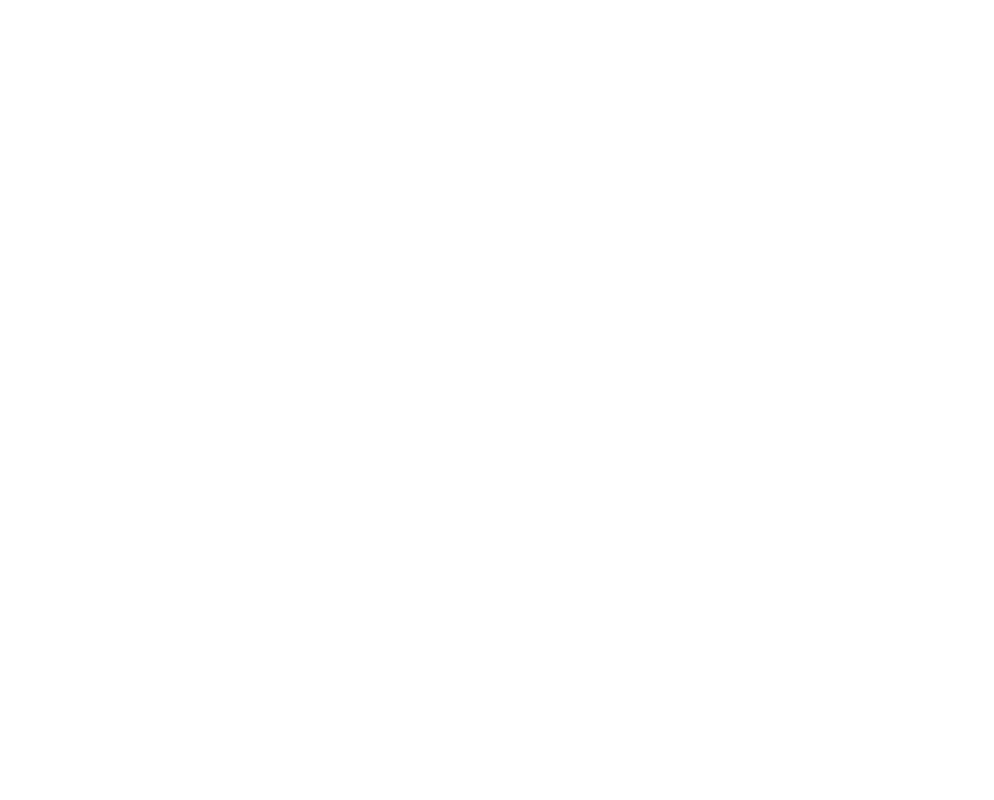
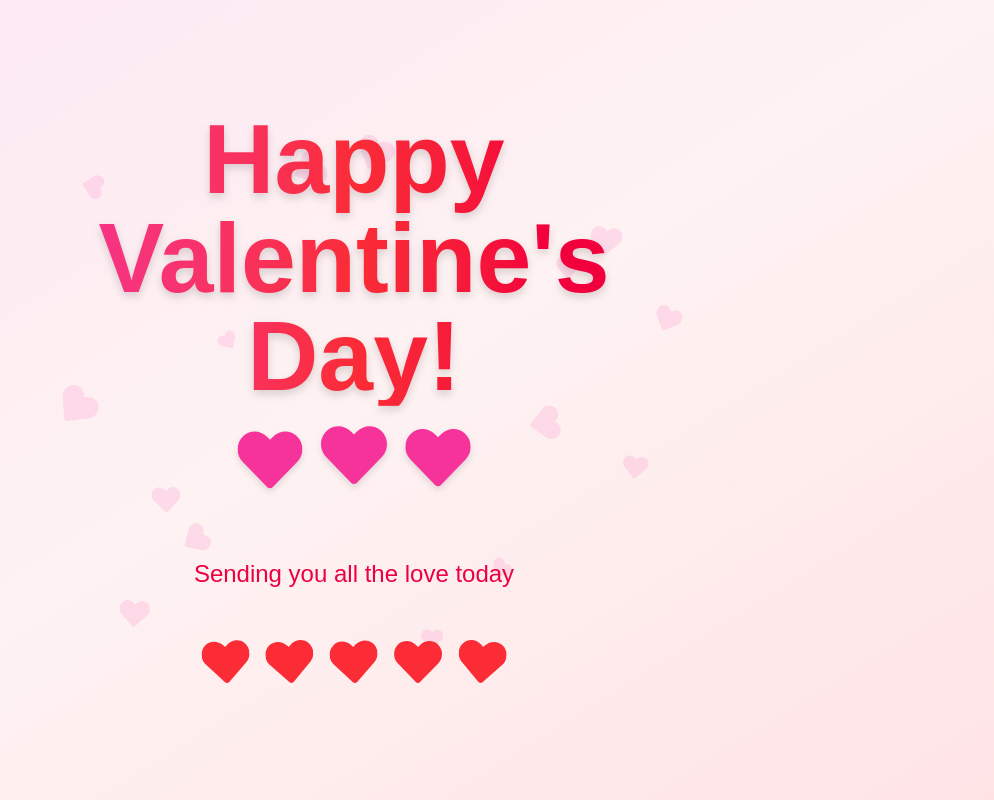
Before and after one commit to xy-real/blooming, a Next.js app: page / in a window 1280 px wide. Shown: the whole page, without its empty margins (286-1280 px from the left). Built offline with nearby package versions, Linux system fonts and the light colour scheme.

Commit message:
feat: initial homepage setup

```diff
--- a/app/page.tsx
+++ b/app/page.tsx
@@ -1,7 +1,154 @@
+"use client";
+
+import { motion } from "framer-motion";
+import { FaHeart } from "react-icons/fa";
+
 export default function Home() {
+  const containerVariants = {
+    hidden: { opacity: 0 },
+    visible: {
+      opacity: 1,
+      transition: {
+        staggerChildren: 0.3,
+        delayChildren: 0.2,
+      },
+    },
+  };
+
+  const itemVariants = {
+    hidden: { y: 20, opacity: 0 },
+    visible: {
+      y: 0,
+      opacity: 1,
+      transition: {
+        type: "spring" as const,
+        stiffness: 100,
+      },
+    },
+  };
+
+  const floatingHearts = [
+    { left: 10, top: 15, fontSize: 1.5, x: -5, duration: 4, delay: 0 },
+    { left: 85, top: 20, fontSize: 2, x: 8, duration: 4.5, delay: 0.5 },
+    { left: 25, top: 75, fontSize: 1.8, x: -8, duration: 3.5, delay: 1 },
+    { left: 70, top: 80, fontSize: 1.3, x: 5, duration: 4.2, delay: 0.3 },
+    { left: 5, top: 50, fontSize: 2.5, x: 10, duration: 3.8, delay: 0.8 },
+    { left: 90, top: 60, fontSize: 1.6, x: -6, duration: 4.8, delay: 0.2 },
+    { left: 40, top: 10, fontSize: 2.2, x: 7, duration: 3.3, delay: 1.2 },
+    { left: 60, top: 90, fontSize: 1.4, x: -9, duration: 4.6, delay: 0.6 },
+    { left: 15, top: 85, fontSize: 1.9, x: 6, duration: 3.7, delay: 1.5 },
+    { left: 95, top: 35, fontSize: 1.7, x: -7, duration: 4.3, delay: 0.4 },
+    { left: 50, top: 5, fontSize: 2.3, x: 9, duration: 3.9, delay: 0.9 },
+    { left: 30, top: 40, fontSize: 1.2, x: -4, duration: 4.7, delay: 1.8 },
+    { left: 75, top: 55, fontSize: 2.1, x: 8, duration: 3.6, delay: 0.7 },
+    { left: 20, top: 65, fontSize: 1.8, x: -10, duration: 4.4, delay: 1.3 },
+    { left: 80, top: 25, fontSize: 1.5, x: 5, duration: 4.1, delay: 1.1 },
+  ];
+
   return (
-    <div>
+    <div className="min-h-screen bg-linear-to-br from-pink-100 via-red-50 to-rose-100 flex items-center justify-center p-4 overflow-hidden">
+      <motion.div
+        className="text-center space-y-12 max-w-2xl relative"
+        variants={containerVariants}
+        initial="hidden"
+        animate="visible"
+      >
+        {/* Floating hearts background */}
+        {floatingHearts.map((heart, i) => (
+          <motion.div
+            key={i}
+            className="absolute text-pink-300 opacity-30"
+            style={{
+              left: `${heart.left}%`,
+              top: `${heart.top}%`,
+              fontSize: `${heart.fontSize}rem`,
+            }}
+            animate={{
+              y: [0, -30, 0],
+              x: [0, heart.x, 0],
+              rotate: [0, 360],
+            }}
+            transition={{
+              duration: heart.duration,
+              repeat: Infinity,
+              ease: "easeInOut",
+              delay: heart.delay,
+            }}
+          >
+            <FaHeart />
+          </motion.div>
+        ))}
 
+        {/* Main content */}
+        <motion.div variants={itemVariants} className="relative z-10">
+          <motion.h1
+            className="text-7xl md:text-8xl font-bold text-transparent bg-clip-text bg-linear-to-r from-pink-500 via-red-500 to-rose-600 drop-shadow-lg"
+            animate={{ scale: [1, 1.05, 1] }}
+            transition={{ duration: 2, repeat: Infinity, ease: "easeInOut" }}
+          >
+            Happy Valentine&apos;s Day!
+          </motion.h1>
+        </motion.div>
+
+        <motion.div
+          variants={itemVariants}
+          className="flex justify-center gap-6 text-6xl relative z-10"
+        >
+          {[0, 0.2, 0.4].map((delay, i) => (
+            <motion.div
+              key={i}
+              className="text-pink-500 drop-shadow-md"
+              animate={{
+                y: [0, -25, 0],
+                scale: [1, 1.1, 1],
+              }}
+              transition={{
+                duration: 1.5,
+                repeat: Infinity,
+                ease: "easeInOut",
+                delay,
+              }}
+            >
+              <FaHeart />
+            </motion.div>
+          ))}
+        </motion.div>
+
+        <motion.p
+          variants={itemVariants}
+          className="text-2xl text-rose-600 font-light relative z-10"
+        >
+          Sending you all the love today
+        </motion.p>
+
+        <motion.div
+          variants={itemVariants}
+          className="flex justify-center gap-4 text-5xl relative z-10"
+        >
+          {[...Array(5)].map((_, i) => (
+            <motion.div
+              key={i}
+              className="text-red-500 cursor-pointer"
+              whileHover={{
+                scale: 1.4,
+                rotate: 15 * (i % 2 === 0 ? 1 : -1),
+                transition: { type: "spring", stiffness: 300 },
+              }}
+              whileTap={{ scale: 0.9 }}
+              animate={{
+                rotate: [0, 5, -5, 0],
+              }}
+              transition={{
+                duration: 2,
+                repeat: Infinity,
+                delay: i * 0.2,
+              }}
+            >
+              <FaHeart />
+            </motion.div>
+          ))}
+        </motion.div>
+      </motion.div>
     </div>
   );
 }
--- a/package.json
+++ b/package.json
@@ -9,9 +9,11 @@
     "lint": "eslint"
   },
   "dependencies": {
+    "framer-motion": "^12.34.0",
     "next": "16.1.6",
     "react": "19.2.3",
-    "react-dom": "19.2.3"
+    "react-dom": "19.2.3",
+    "react-icons": "^5.5.0"
   },
   "devDependencies": {
     "@tailwindcss/postcss": "^4",
```
Also changed, not shown: 1 other file (tests, documents, lock files or other folders).
